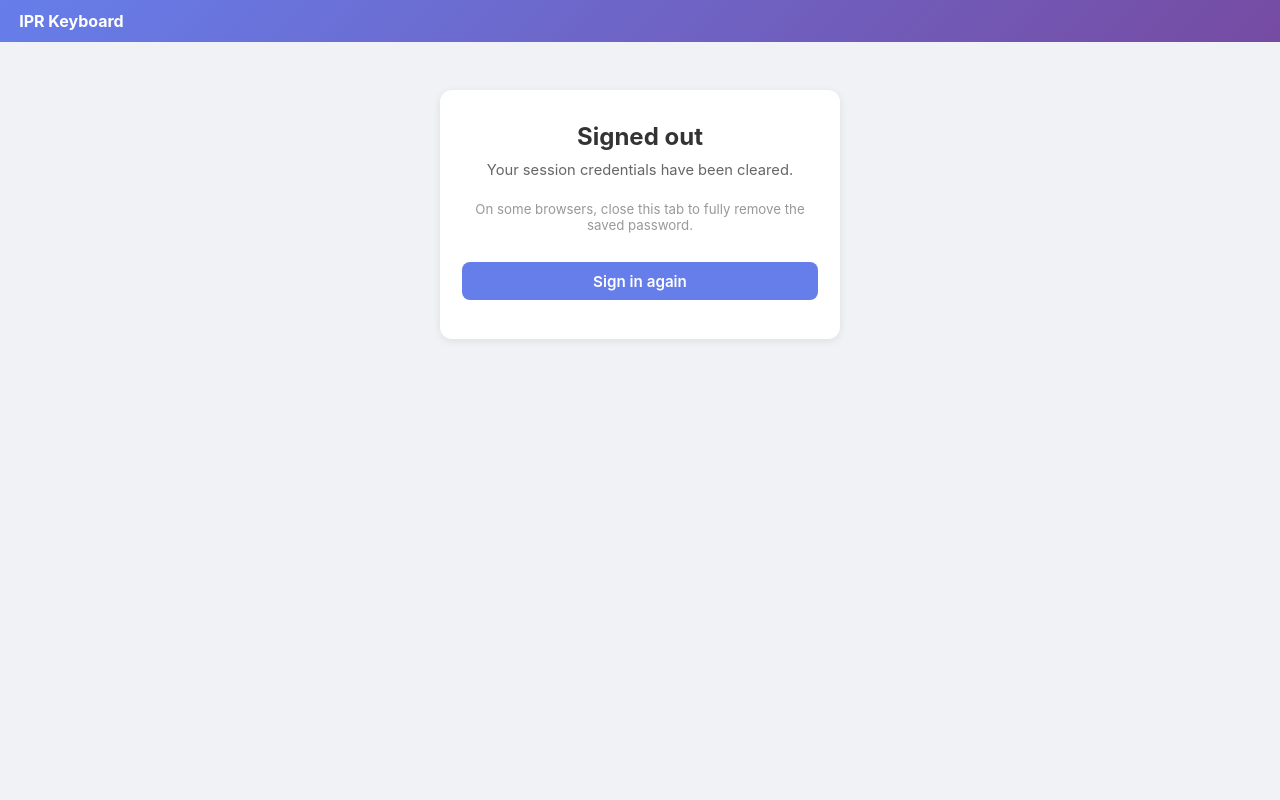
After one commit to meibye/ipr-keyboard, a Flask app: template src/ipr_keyboard/web/templates/setup/logout.html in a window 1280 px wide. The commit adds this page. Run offline with Flask 3, Linux system fonts and the light colour scheme; the template is opened without the code that fills it, so the values that code supplies are empty; the visitor is signed in with stand-in values (Sample User, id 1); parts of the project's set-up code (start-up, migrations or seed data) failed here and were passed over.

Commit message:
feat: Add logout functionality and update UI for session management

```diff
--- a/src/ipr_keyboard/web/setup.py
+++ b/src/ipr_keyboard/web/setup.py
@@ -295,6 +295,19 @@ def _save_wifi_profile(ssid: str, psk: str, sec: str) -> None:
 # Routes
 # ---------------------------------------------------------------------------
 
+@bp_setup.get("/logout")
+def logout():
+    """Clear Basic Auth credentials by returning 401 with the same realm."""
+    return (
+        render_template("setup/logout.html"),
+        401,
+        {
+            "WWW-Authenticate": 'Basic realm="IPR Keyboard"',
+            "Cache-Control": "no-store",
+        },
+    )
+
+
 @bp_setup.get("/ca.crt")
 def download_ca_cert():
     """Serve the CA certificate for download — no auth required."""
--- a/src/ipr_keyboard/web/static/setup.css
+++ b/src/ipr_keyboard/web/static/setup.css
@@ -39,6 +39,16 @@ nav a {
 nav a:hover, nav a.active {
   background: rgba(255,255,255,.25);
   color: white;
+}
+nav a.nav-signout {
+  margin-left: .5rem;
+  opacity: .75;
+  font-size: .82rem;
+  border: 1px solid rgba(255,255,255,.35);
+}
+nav a.nav-signout:hover {
+  opacity: 1;
+  background: rgba(255,255,255,.15);
 }
 
 /* ---- Page wrapper ---- */
--- a/src/ipr_keyboard/web/templates/setup/base.html
+++ b/src/ipr_keyboard/web/templates/setup/base.html
@@ -14,6 +14,7 @@
   <a href="{{ url_for('setup.wifi') }}"   {% if page=='wifi'   %}class="active"{% endif %}>Wi-Fi</a>
   <a href="{{ url_for('setup.logs') }}"   {% if page=='logs'   %}class="active"{% endif %}>Logs</a>
   <a href="{{ url_for('setup.system') }}" {% if page=='system' %}class="active"{% endif %}>System</a>
+  <a href="{{ url_for('setup.logout') }}" class="nav-signout">Sign out</a>
 </nav>
 <div class="page">
   {% if msg %}
--- /dev/null
+++ b/src/ipr_keyboard/web/templates/setup/logout.html
@@ -0,0 +1,38 @@
+<!doctype html>
+<html lang="en">
+<head>
+<meta charset="utf-8">
+<title>Signed out – IPR Keyboard</title>
+<meta name="viewport" content="width=device-width, initial-scale=1">
+<link rel="stylesheet" href="/static/setup.css">
+<style>
+  .logout-card {
+    background: white;
+    border-radius: 12px;
+    padding: 2rem 1.4rem;
+    box-shadow: 0 2px 8px rgba(0,0,0,.08);
+    text-align: center;
+    max-width: 400px;
+    margin: 3rem auto;
+  }
+  .logout-card h2 { margin: 0 0 .6rem; color: #333; }
+  .logout-card p  { color: #666; font-size: .92rem; margin: .4rem 0 1.4rem; }
+  .btn { display: inline-block; padding: .6rem 1.4rem; border-radius: 8px;
+         background: #667eea; color: white; text-decoration: none;
+         font-size: .95rem; font-weight: 600; }
+</style>
+</head>
+<body style="background:#f0f2f5;min-height:100vh">
+<nav style="background:linear-gradient(135deg,#667eea 0%,#764ba2 100%);padding:.7rem 1.2rem">
+  <span style="color:white;font-weight:700">IPR Keyboard</span>
+</nav>
+<div class="logout-card">
+  <h2>Signed out</h2>
+  <p>Your session credentials have been cleared.</p>
+  <p style="font-size:.83rem;color:#999">
+    On some browsers, close this tab to fully remove the saved password.
+  </p>
+  <a href="/setup/" class="btn">Sign in again</a>
+</div>
+</body>
+</html>
```
Also changed, not shown: 1 other file.
